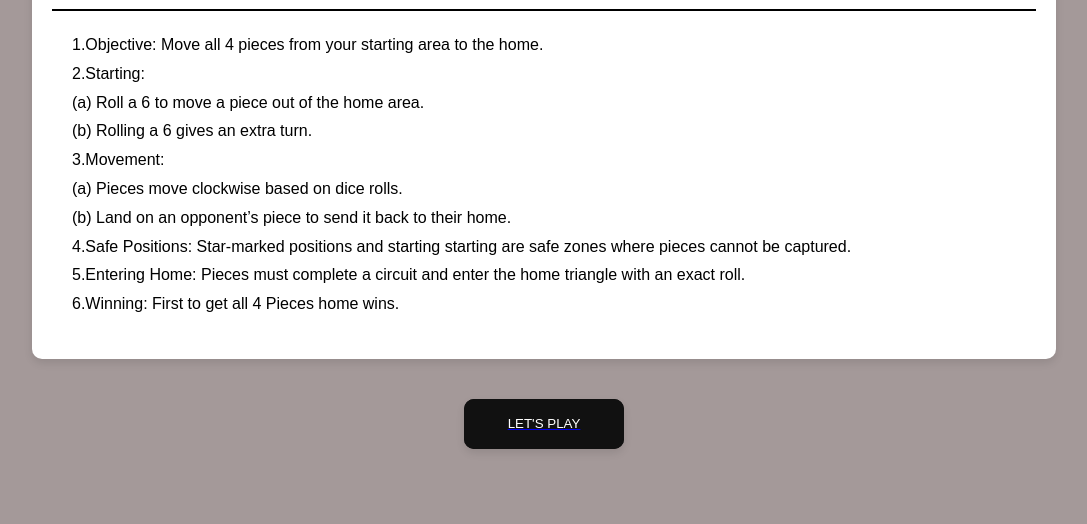
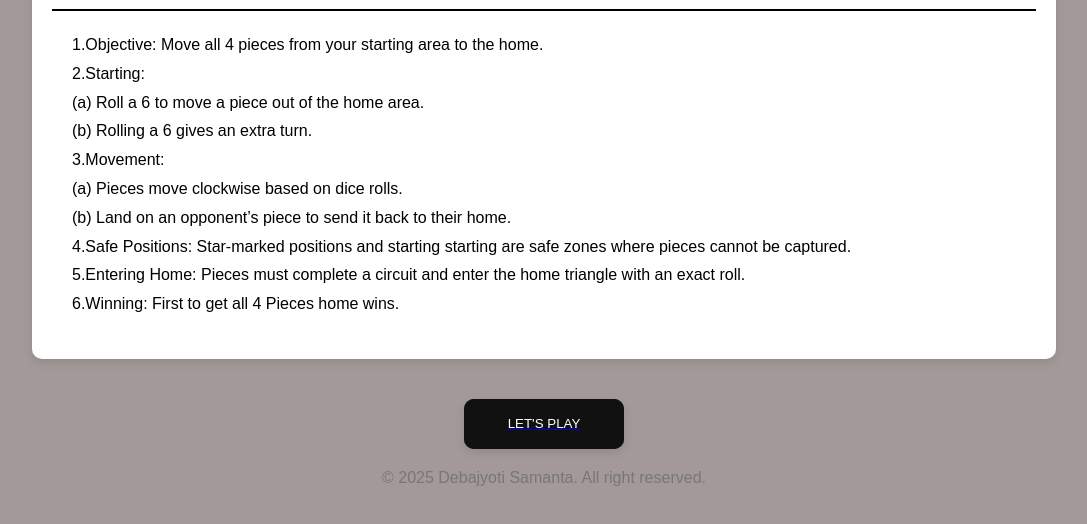
Before and after one commit to debajyotiSamanta/LUDO, a plain HTML site: page index.html in a window 1280 px wide. Shown: the part 144-668 px from the top of the page, without its empty margins (96-1183 px from the left). Drawn offline with Linux system fonts and the light colour scheme; a script that the page names is missing.

Commit message:
adding copyright

```diff
--- a/index.html
+++ b/index.html
@@ -31,6 +31,9 @@
         </nav>
         <a href="./ludo.html"><button id="play-btn" class="next">LET'S PLAY</button></a>
     </header>
+    <span class="footer__copy">
+        &#169; 2025 Debajyoti Samanta. All right reserved.
+    </span>
 </body>
 <script src="ludo/script.js"></script>
 </html>
--- a/ludo/style.css
+++ b/ludo/style.css
@@ -447,7 +447,13 @@ body{
     100% { transform: rotate(360deg); }
 }
 
-
+.footer__copy{
+    text-align: center;
+    display: block;
+    padding-bottom: .5rem;
+    /* margin-top: 20px; */
+    color: #777;
+}
 
 
 @media screen and (max-width: 480px) {
```
Also changed, not shown: ludo.html (+3 -1 lines).
